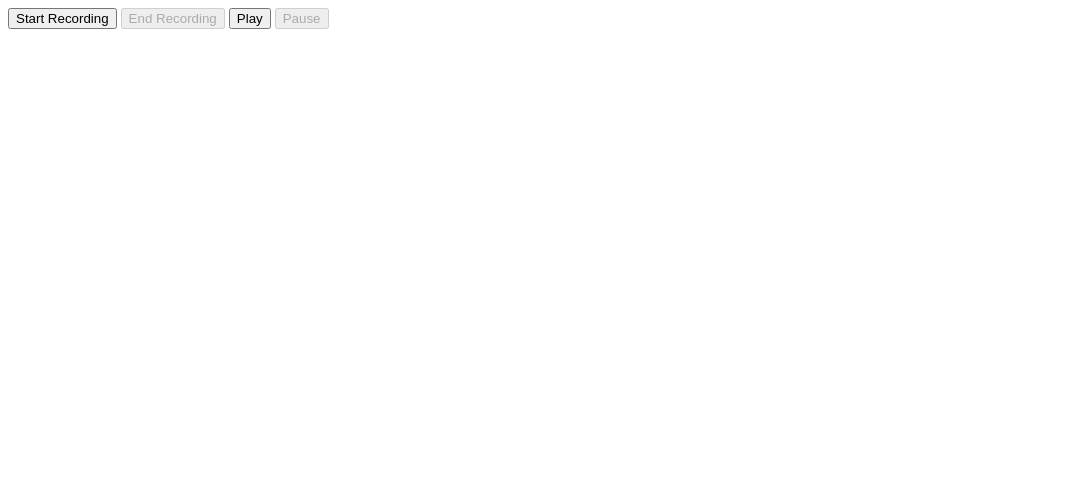
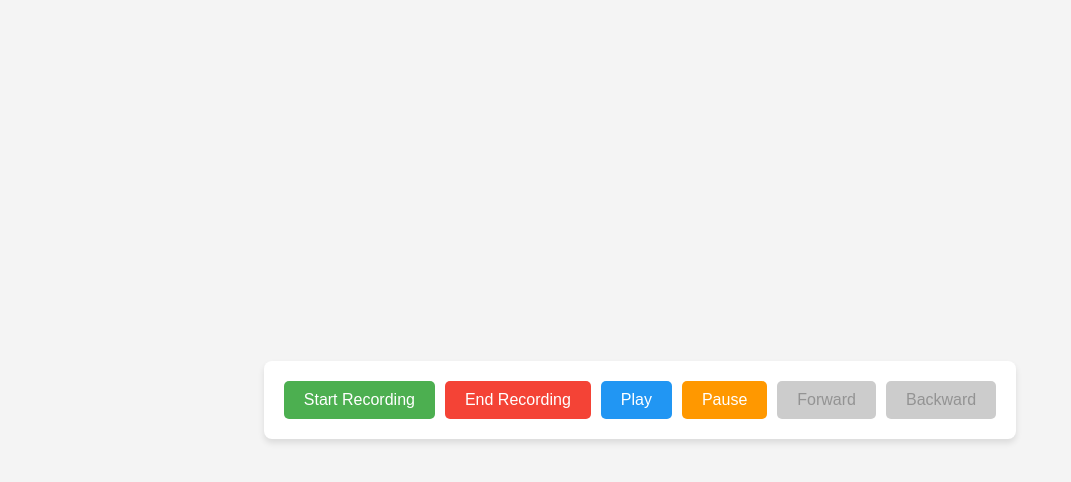
Before and after one commit to AallRight/Network-Project, a plain HTML site: page K_song/client/index.html in a window 1280 px wide. Shown: the whole page, without its empty margins (0-1071 px from the left). Drawn offline with Linux system fonts and the light colour scheme.

Commit message:
more interface

```diff
--- a/K_song/client/client.js
+++ b/K_song/client/client.js
@@ -118,6 +118,8 @@ document.getElementById("play").addEventListener("click", async () => {
         // 重置按钮状态
         document.getElementById("pause").disabled = false;
         document.getElementById("play").disabled = true;
+        document.getElementById("forward").disabled = false;
+        document.getElementById("backward").disabled = false;
     } catch (error) {
         console.error("Error playing song:", error);
     }
@@ -131,7 +133,29 @@ document.getElementById("pause").addEventListener("click", async () => {
         // 重置按钮状态
         document.getElementById("play").disabled = false;
         document.getElementById("pause").disabled = true;
+        document.getElementById("forward").disabled = true;
+        document.getElementById("backward").disabled = true;
     } catch (error) {
         console.error("Error pausing song:", error);
     }
 });
+
+// 点击快进歌曲音频按钮
+document.getElementById("forward").addEventListener("click", async () => {
+    try {
+        const time = 10;
+        await sendToServer('adjust_time', { time: time });
+    } catch (error) {
+        console.error("Error forwarding song:", error);
+    }
+});
+
+// 点击快退歌曲音频按钮
+document.getElementById("backward").addEventListener("click", async () => {
+    try {
+        const time = -10;
+        await sendToServer('adjust_time', { time: time });
+    } catch (error) {
+        console.error("Error backwarding song:", error);
+    }
+});
--- a/K_song/client/index.html
+++ b/K_song/client/index.html
@@ -5,13 +5,89 @@
     <meta charset="UTF-8">
     <meta name="viewport" content="width=device-width, initial-scale=1.0">
     <title>WebRTC Audio Recording</title>
+    <style>
+        body {
+            font-family: Arial, sans-serif;
+            background-color: #f4f4f4;
+            margin: 0;
+            padding: 0;
+            display: flex;
+            justify-content: center;
+            align-items: center;
+            height: 100vh;
+        }
+
+        .button-container {
+            display: flex;
+            flex-wrap: wrap;
+            gap: 10px;
+            background: #fff;
+            padding: 20px;
+            border-radius: 8px;
+            box-shadow: 0 4px 6px rgba(0, 0, 0, 0.1);
+        }
+
+        button {
+            padding: 10px 20px;
+            font-size: 16px;
+            border: none;
+            border-radius: 5px;
+            cursor: pointer;
+            transition: background-color 0.3s ease;
+        }
+
+        button:disabled {
+            background-color: #ccc;
+            cursor: not-allowed;
+        }
+
+        button#connect {
+            background-color: #4caf50;
+            color: white;
+        }
+
+        button#connect:hover {
+            background-color: #45a049;
+        }
+
+        button#disconnect {
+            background-color: #f44336;
+            color: white;
+        }
+
+        button#disconnect:hover {
+            background-color: #e53935;
+        }
+
+        button#play {
+            background-color: #2196f3;
+            color: white;
+        }
+
+        button#play:hover {
+            background-color: #1976d2;
+        }
+
+        button#pause {
+            background-color: #ff9800;
+            color: white;
+        }
+
+        button#pause:hover {
+            background-color: #fb8c00;
+        }
+    </style>
 </head>
 
 <body>
-    <button id="connect">Start Recording</button>
-    <button id="disconnect" disabled>End Recording</button>
-    <button id="play">Play</button>
-    <button id="pause" disabled>Pause</button>
+    <div class="button-container">
+        <button id="connect">Start Recording</button>
+        <button id="disconnect" disabled>End Recording</button>
+        <button id="play">Play</button>
+        <button id="pause" disabled>Pause</button>
+        <button id="forward" disabled>Forward</button>
+        <button id="backward" disabled>Backward</button>
+    </div>
     <script src="client.js"></script>
 </body>
 
```
Also changed, not shown: 2 other files.
